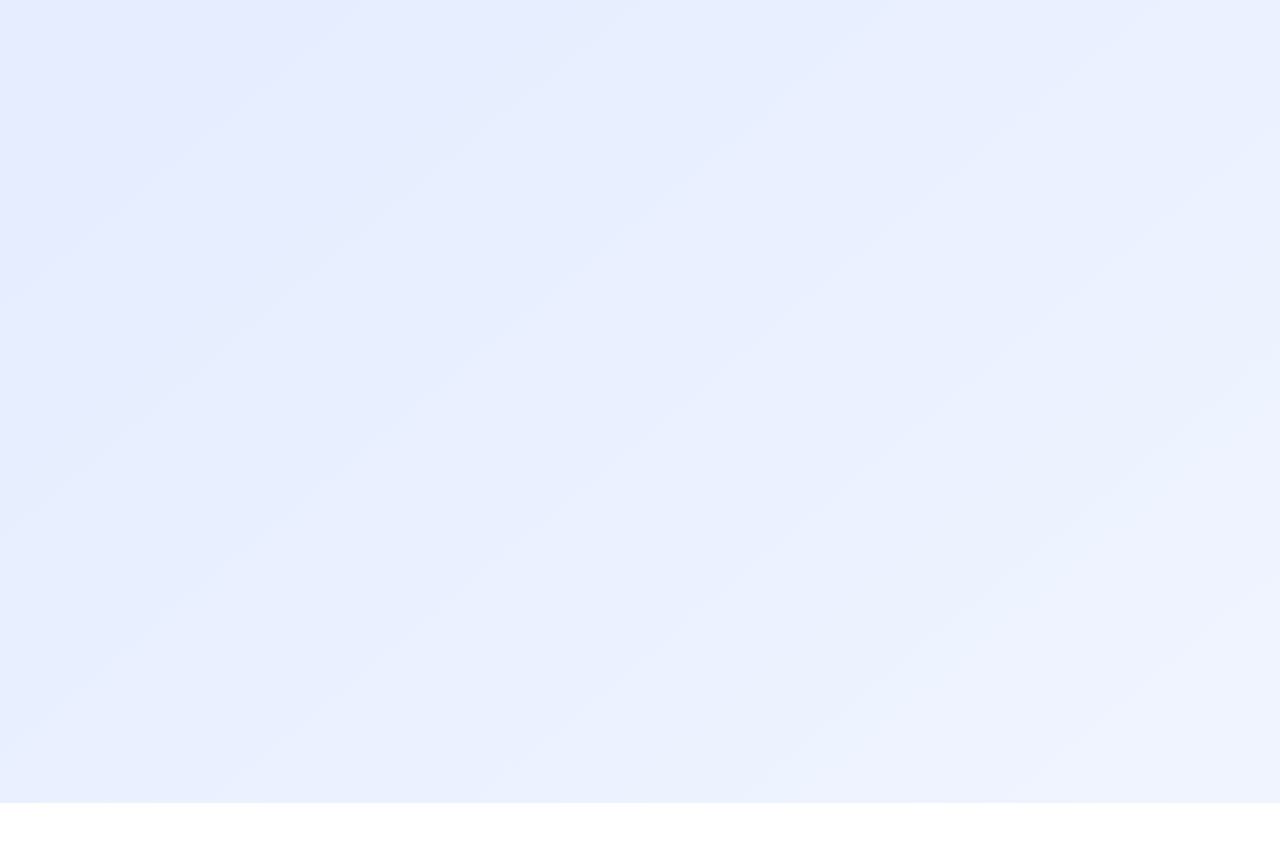
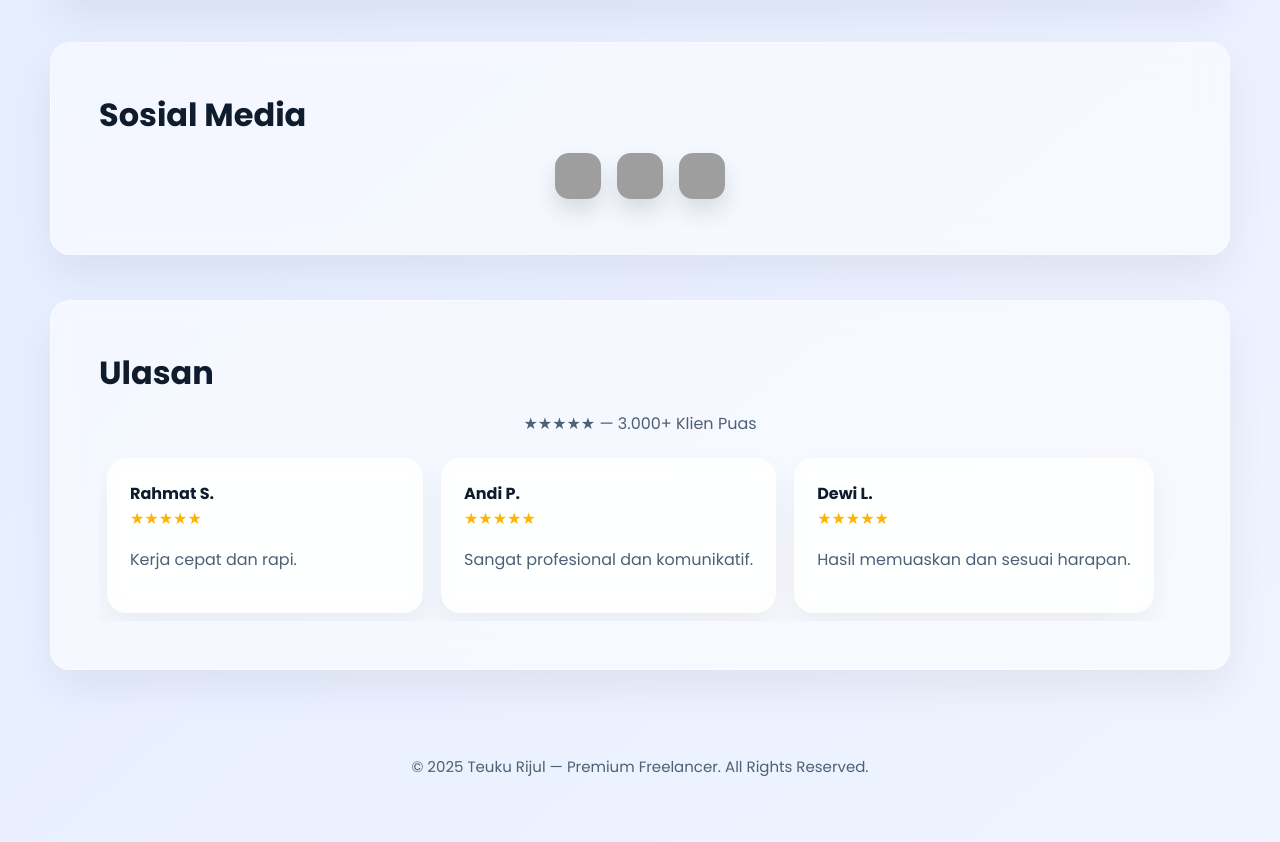
Before and after one commit to teukurijul/teukurijul.github.io, a plain HTML site: page index.html in a window 1280 px wide. Shown: the part 1672-2514 px from the top of the page. Before the commit the page ends 2475 px from the top, so only its background shows below. Drawn offline with Linux system fonts and the light colour scheme; grey boxes are pictures that could not be loaded.

Commit message:
Update index.html

```diff
--- a/index.html
+++ b/index.html
@@ -1,16 +1,16 @@
 <!doctype html>
-<html lang="id" class="light premium-final">
+<html lang="id" class="light">
 <head>
 <meta charset="utf-8" />
 <meta name="viewport" content="width=device-width,initial-scale=1" />
 <title>Teuku Rijul — Freelancer Premium</title>
-  <meta name="description" content="Teuku Rijul - Freelancer Premium berkelas tinggi dengan kualitas terbaik dan tampilan paling futuristik." />
+<meta name="description" content="Teuku Rijul - Freelancer Premium dengan kualitas tinggi, aman, dan futuristik. Tema terang premium." />
 <meta name="author" content="Teuku Rijul" />
 
 <link href="https://fonts.googleapis.com/css2?family=Poppins:wght@300;400;600;700&display=swap" rel="stylesheet" />
 
 <style>
-    :root{
+:root {
   --bg:#eef3ff;
   --glass:rgba(255,255,255,0.55);
   --glass-border:rgba(255,255,255,0.4);
@@ -20,6 +20,7 @@
   --accent-2:#00c6ff;
   --rad:20px;
 }
+
 body{
   margin:0;
   font-family:Poppins,system-ui;
@@ -27,6 +28,7 @@
   color:var(--text);
   overflow-x:hidden;
 }
+
 .wrap{max-width:1180px;margin:40px auto;padding:22px;}
 
 .glass{
@@ -38,6 +40,7 @@
   box-shadow:0 20px 40px rgba(0,0,0,0.06);
 }
 
+/* HERO */
 .hero{
   padding:110px 20px;
   text-align:center;
@@ -57,16 +60,14 @@
 }
 .cta:hover{transform:translateY(-4px);}
 
+/* SECTIONS */
 .section{padding:48px;margin:45px 0;}
 .row{display:flex;flex-wrap:wrap;gap:34px;align-items:center;}
-    .profile{
-      width:230px;height:230px;border-radius:var(--rad);
-      object-fit:cover;border:4px solid var(--accent-2);
-      box-shadow:0 18px 40px rgba(0,0,0,0.12);
-    }
+.profile{width:230px;height:230px;border-radius:var(--rad);object-fit:cover;border:4px solid var(--accent-2);box-shadow:0 18px 40px rgba(0,0,0,0.12);}
 h2{margin:0 0 14px;font-size:32px;font-weight:700;}
 p{color:var(--soft);line-height:1.65;}
 
+/* CARDS */
 .cards{display:grid;grid-template-columns:repeat(auto-fit,minmax(260px,1fr));gap:24px;}
 .card{
   padding:24px;border-radius:var(--rad);
@@ -78,29 +79,28 @@
 .card:hover{transform:translateY(-6px);box-shadow:0 22px 40px rgba(0,0,0,0.1);}
 .price{margin-top:12px;font-size:22px;font-weight:700;color:var(--accent);}
 
+/* SOCIALS */
 .socials{display:flex;gap:16px;margin-top:14px;justify-content:center;}
 .socials img{width:46px;height:46px;border-radius:14px;box-shadow:0 12px 22px rgba(0,0,0,0.12);transition:.3s;}
 .socials img:hover{transform:scale(1.12);}
 
+/* REVIEWS */
 .reviews .meta{text-align:center;color:var(--soft);margin-bottom:14px;}
 .slider{display:flex;gap:18px;overflow:hidden;padding:8px;}
-    .rev{
-      min-width:270px;padding:22px;border-radius:var(--rad);
-      background:rgba(255,255,255,0.75);
-      backdrop-filter:blur(10px);
-      border:1px solid var(--glass-border);
-      box-shadow:0 14px 30px rgba(0,0,0,0.05);
-    }
+.rev{min-width:270px;padding:22px;border-radius:var(--rad);background:rgba(255,255,255,0.75);backdrop-filter:blur(10px);border:1px solid var(--glass-border);box-shadow:0 14px 30px rgba(0,0,0,0.05);}
 
+/* FOOTER */
 footer{text-align:center;color:var(--soft);padding:40px 0;font-size:15px;}
 
+/* WHATSAPP */
 .wa{position:fixed;right:18px;bottom:18px;width:62px;height:62px;border-radius:50%;background:#25D366;display:grid;place-items:center;box-shadow:0 12px 28px rgba(0,184,107,.2);z-index:999;}
 .wa img{width:36px;height:36px;filter:brightness(0) invert(1);}
 
+/* FADE */
 .fade{opacity:0;transform:translateY(14px);transition:1s ease;}
 .fade.in{opacity:1;transform:none;}
 
-    @media(max-width:640px){.hero h1{font-size:34px;} .profile{width:170px;height:170px;}}
+@media(max-width:640px){.hero h1{font-size:34px;}.profile{width:170px;height:170px;}}
 </style>
 </head>
 <body>
@@ -114,10 +114,10 @@
 
 <section class="section glass fade" data-fade>
 <div class="row">
-        <img class="profile" src="https://i.postimg.cc/0QRxwfnC/profile-optimized.jpg"/>
+<img class="profile" src="https://i.postimg.cc/0QRxwfnC/profile-optimized.jpg" alt="Teuku Rijul"/>
 <div>
 <h2>Tentang Saya</h2>
-          <p>Saya adalah freelancer premium yang fokus pada kualitas tertinggi, detail presisi, dan keamanan proyek tingkat profesional. Semua pengerjaan dilakukan dengan standar internasional.</p>
+<p>Saya adalah freelancer premium fokus pada kualitas tertinggi, detail presisi, dan keamanan proyek profesional.</p>
 <div style="margin-top:12px;font-weight:600;color:var(--text)">Harga Jasa • <span style="color:var(--accent)">IDR 1.999.999 — IDR 5.999.999</span></div>
 </div>
 </div>
@@ -136,9 +136,9 @@
 <section class="section glass fade" data-fade>
 <h2>Sosial Media</h2>
 <div class="socials">
-        <a href="https://www.facebook.com/share/1BsavFiyEV/" target="_blank"><img src="https://cdn-icons-png.flaticon.com/512/1384/1384005.png"></a>
-        <a href="https://www.instagram.com/teuku_rijul" target="_blank"><img src="https://cdn-icons-png.flaticon.com/512/1384/1384015.png"></a>
-        <a href="https://www.tiktok.com/@teuku.rijul" target="_blank"><img src="https://cdn-icons-png.flaticon.com/512/3046/3046121.png"></a>
+<a href="https://www.facebook.com/share/1BsavFiyEV/" target="_blank"><img src="https://cdn-icons-png.flaticon.com/512/1384/1384005.png" alt="Facebook"/></a>
+<a href="https://www.instagram.com/teuku_rijul" target="_blank"><img src="https://cdn-icons-png.flaticon.com/512/1384/1384015.png" alt="Instagram"/></a>
+<a href="https://www.tiktok.com/@teuku.rijul" target="_blank"><img src="https://cdn-icons-png.flaticon.com/512/3046/3046121.png" alt="TikTok"/></a>
 </div>
 </section>
 
@@ -146,5 +146,35 @@
 <h2>Ulasan</h2>
 <div class="meta">★★★★★ — 3.000+ Klien Puas</div>
 <div class="slider" id="slider">
-        <div class="rev"><strong>Rahmat S.</strong><div style="color:#ffb400">★★★★★</div><p>Kerja sangat cepat dan hasil rapi.</p></div>
-        <div class="rev"><strong>Andi P.</strong><div style="color:#ffb400">★★★★★</div><p>Sangat profesional dan komunikatif.</p></
+<div class="rev"><strong>Rahmat S.</strong><div style="color:#ffb400">★★★★★</div><p>Kerja cepat dan rapi.</p></div>
+<div class="rev"><strong>Andi P.</strong><div style="color:#ffb400">★★★★★</div><p>Sangat profesional dan komunikatif.</p></div>
+<div class="rev"><strong>Dewi L.</strong><div style="color:#ffb400">★★★★★</div><p>Hasil memuaskan dan sesuai harapan.</p></div>
+</div>
+</section>
+
+<footer>© 2025 Teuku Rijul — Premium Freelancer. All Rights Reserved.</footer>
+</main>
+
+<a class="wa" href="https://wa.me/62895328323138" target="_blank"><img src="https://upload.wikimedia.org/wikipedia/commons/6/6b/WhatsApp.svg" alt="WhatsApp"/></a>
+
+<script>
+// Fade in on scroll
+const io = new IntersectionObserver(entries=>{
+entries.forEach(e=>{if(e.isIntersecting){e.target.classList.add('in');io.unobserve(e.target);}});
+},{threshold:0.2});
+document.querySelectorAll('[data-fade]').forEach(el=>io.observe(el));
+
+// Simple slider
+const slider = document.getElementById('slider');
+if(slider){
+let idx=0;
+const items = slider.children;
+const total = items.length;
+setInterval(()=>{
+  idx=(idx+1)%total;
+  slider.scrollTo({left: idx*(items[0].offsetWidth+18), behavior:'smooth'});
+},3000);
+}
+</script>
+</body>
+</html>
```
Lines whose indentation alone changed are shown as unchanged.
